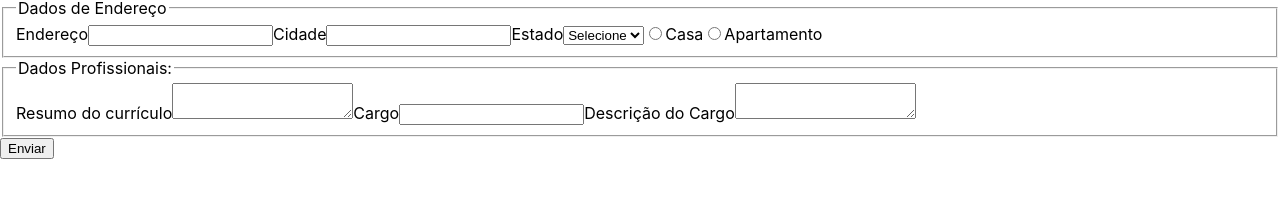
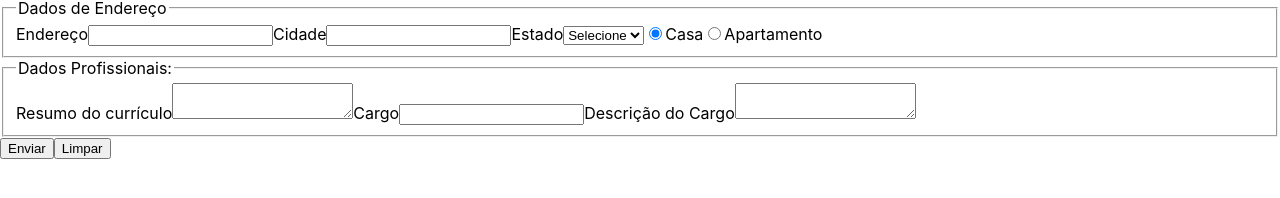
Before and after one commit to LuizOtavio-dev/trybe-exercicios, a React (Create React App) app in the folder front-end/bloco-11-componentes-com-estado-eventos-e-formularios-com-react/dia-2-formulários-no-react/formulario/: page / in a window 1280 px wide. Shown: the part 194-392 px from the top of the page. Built offline with nearby package versions, Linux system fonts and the light colour scheme.

Commit message:
req 5 - cria um botao que limpa todos os dados do formulario e a div

```diff
--- a/front-end/bloco-11-componentes-com-estado-eventos-e-formularios-com-react/dia-2-formulários-no-react/formulario/src/App.js
+++ b/front-end/bloco-11-componentes-com-estado-eventos-e-formularios-com-react/dia-2-formulários-no-react/formulario/src/App.js
@@ -6,20 +6,22 @@ import PersonalForm from './components/PersonalForm';
 import ProfessionalForm from './components/ProfessionalForm';
 import handleValue from './utils/handleValue';
 
-class App extends Component {
-  state = {
+const INITIAL_STATE = {
   name: '',
   email: '',
   cpf: '',
   address: '',
   city: '',
   countryState: '',
-    addressType: '',
+  addressType: 'Casa',
   resume: '',
   role: '',
   roleDescription: '',
   displayData: false,
 }
+
+class App extends Component {
+  state = INITIAL_STATE;
 
   handleChange = ({ target: { name, value } }) => {
     let valueUpperCase = handleValue(name, value);
@@ -43,6 +45,10 @@ class App extends Component {
     this.setState({
       displayData: true,
     })
+  };
+
+  handleClear = () => {
+    this.setState(INITIAL_STATE);
   };
 
   render() {
@@ -69,6 +75,7 @@ class App extends Component {
               { ...this.state }
             />
             <button type='submit'>Enviar</button>
+            <button type='reset' onClick={ this.handleClear }>Limpar</button>
             { displayData && <DataDisplay { ...this.state } /> }
           </form>
         </main>
```
Lines whose indentation alone changed are shown as unchanged.
